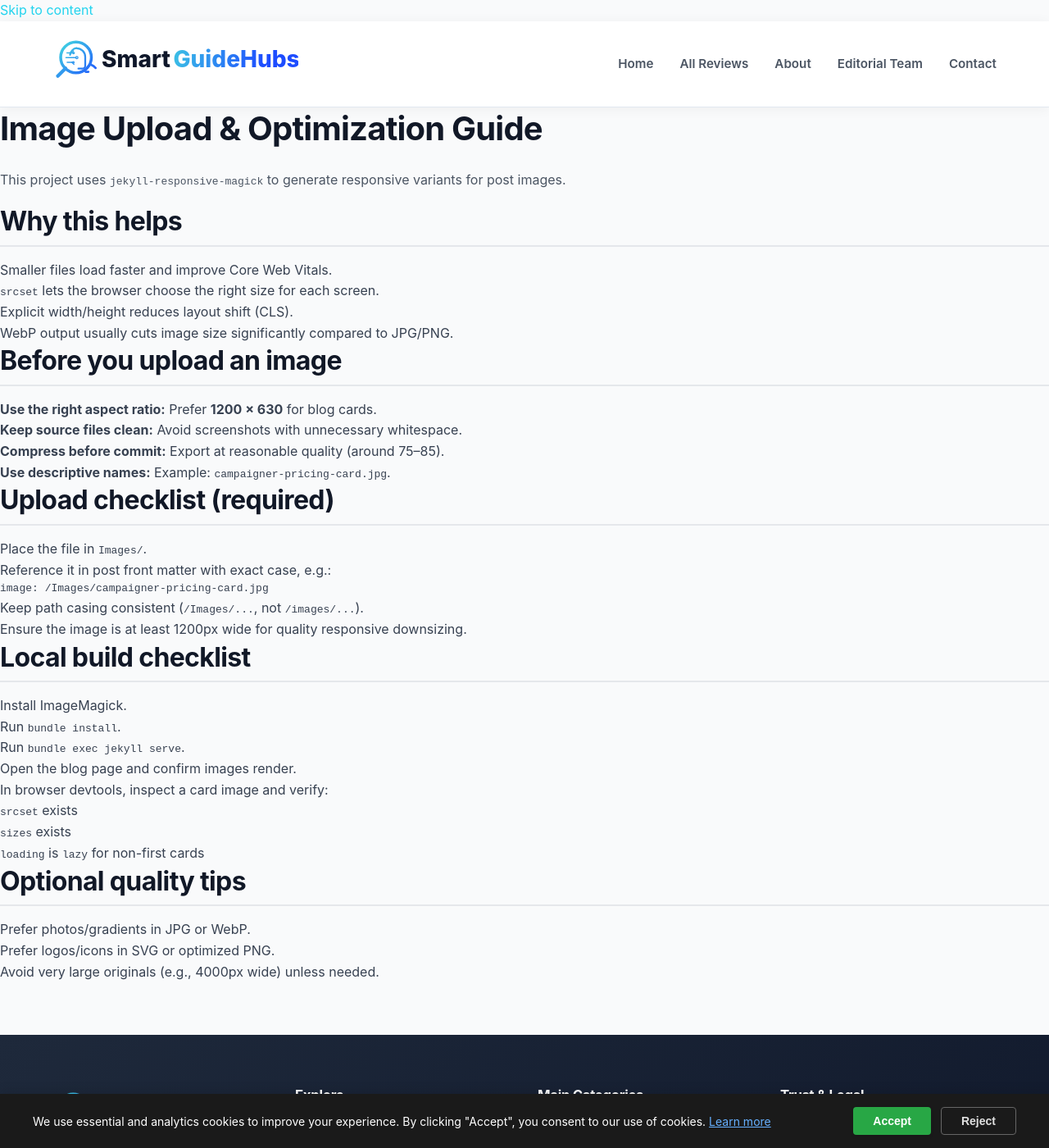
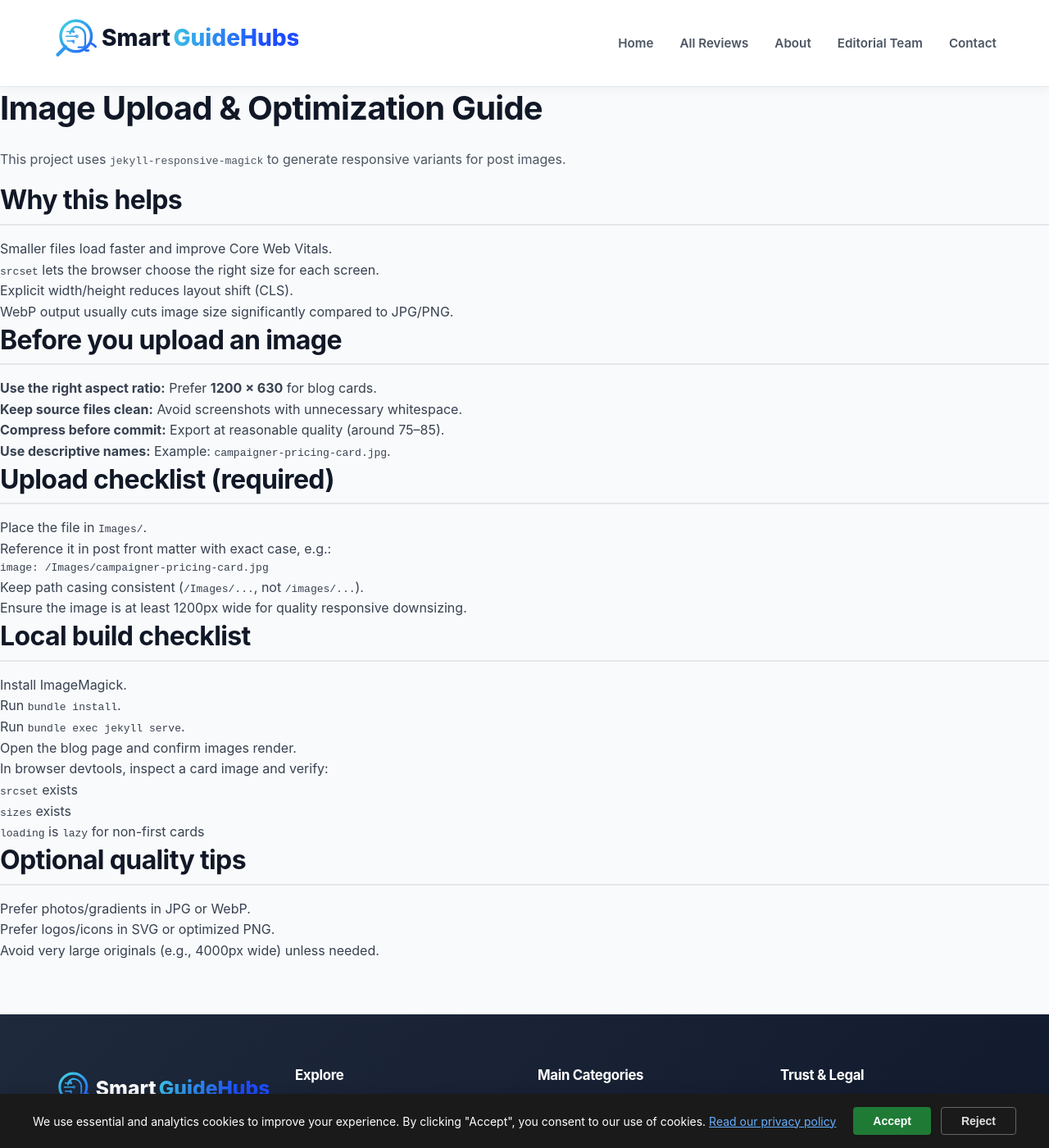
Before and after one commit to Yanniga01/gilliansperkin.github.io, a Jekyll site: the page built from IMAGE_UPLOAD_GUIDE.md, in a window 1280 px wide and 1400 px high. Shown: the whole window at 82% size. Built offline with Jekyll 4.4.1, drawn with Linux system fonts in a browser that asks for light colours; our own code applies the rules of GitHub Pages for plain Markdown files.

Commit message:
Improve remaining blog and cookie banner contrast issues

```diff
--- a/_includes/footer.html
+++ b/_includes/footer.html
@@ -18,7 +18,7 @@
       </div>
 
       <div>
-        <h4 style="color:#fff; margin-bottom:1rem; font-size:1.05rem;">Explore</h4>
+        <h2 style="color:#fff; margin-bottom:1rem; font-size:1.05rem; border:0; padding:0;">Explore</h2>
         <a href="/" style="display:block; color:#94a3b8; text-decoration:none; margin-bottom:.65rem;">Home</a>
         <a href="/about/" style="display:block; color:#94a3b8; text-decoration:none; margin-bottom:.65rem;">About</a>
         <a href="/blog/" style="display:block; color:#94a3b8; text-decoration:none; margin-bottom:.65rem;">All Reviews</a>
@@ -29,7 +29,7 @@
       </div>
 
       <div>
-        <h4 style="color:#fff; margin-bottom:1rem; font-size:1.05rem;">Main Categories</h4>
+        <h2 style="color:#fff; margin-bottom:1rem; font-size:1.05rem; border:0; padding:0;">Main Categories</h2>
         <a href="/categories/email-and-marketing-tools/" style="display:block; color:#94a3b8; text-decoration:none; margin-bottom:.65rem;">Email &amp; Marketing Tools</a>
         <a href="/categories/project-management/" style="display:block; color:#94a3b8; text-decoration:none; margin-bottom:.65rem;">Project Management</a>
         <a href="/categories/finance/" style="display:block; color:#94a3b8; text-decoration:none; margin-bottom:.65rem;">Finance Software</a>
@@ -37,7 +37,7 @@
       </div>
 
       <div>
-        <h4 style="color:#fff; margin-bottom:1rem; font-size:1.05rem;">Trust &amp; Legal</h4>
+        <h2 style="color:#fff; margin-bottom:1rem; font-size:1.05rem; border:0; padding:0;">Trust &amp; Legal</h2>
         <a href="/how-we-test-software/" style="display:block; color:#94a3b8; text-decoration:none; margin-bottom:.65rem;">How We Test Software</a>
         <a href="/privacy/" style="display:block; color:#94a3b8; text-decoration:none; margin-bottom:.65rem;">Privacy Policy</a>
         <a href="/terms/" style="display:block; color:#94a3b8; text-decoration:none; margin-bottom:.65rem;">Terms of Service</a>
--- a/assets/css/site.css
+++ b/assets/css/site.css
@@ -7,8 +7,8 @@
 /* ---------- CSS Variables ---------- */
 :root {
   /* Color system */
-  --primary: #22d3ee;
-  --primary-dark: #06b6d4;
+  --primary: #0e7490;
+  --primary-dark: #155e75;
   --primary-light: #67e8f9;
   --primary-lighter: #e0f2fe;
   --accent: #0b2a54;
@@ -110,6 +110,30 @@
   max-width: 100%;
   height: auto;
   display: block;
+}
+
+
+.skip-link {
+  position: absolute;
+  left: -9999px;
+  top: auto;
+  width: 1px;
+  height: 1px;
+  overflow: hidden;
+  z-index: 2000;
+  background: var(--accent);
+  color: #ffffff;
+  padding: 0.75rem 1rem;
+  border-radius: var(--radius-sm);
+  text-decoration: none;
+  border: 2px solid #ffffff;
+}
+
+.skip-link:focus {
+  left: 1rem;
+  top: 1rem;
+  width: auto;
+  height: auto;
 }
 
 /* ---------- Typography ---------- */
--- a/cookies.js
+++ b/cookies.js
@@ -178,7 +178,7 @@
                             text-decoration: underline;
                             transition: opacity 0.2s;
                         " onmouseover="this.style.opacity='0.8'" onmouseout="this.style.opacity='1'">
-                            Learn more
+                            Read our privacy policy
                         </a>
                     </p>
                     <div style="
@@ -187,7 +187,7 @@
                         flex-wrap: wrap;
                     ">
                         <button id="acceptCookiesBtn" style="
-                            background: #28a745;
+                            background: #1f7a35;
                             color: white;
                             border: none;
                             padding: 8px 24px;
@@ -197,8 +197,8 @@
                             font-size: 14px;
                             transition: all 0.2s;
                             box-shadow: 0 2px 4px rgba(0,0,0,0.1);
-                        " onmouseover="this.style.background='#2c974b';this.style.transform='translateY(-1px)'"
-                           onmouseout="this.style.background='#28a745';this.style.transform='translateY(0)'"
+                        " onmouseover="this.style.background='#19662c';this.style.transform='translateY(-1px)'"
+                           onmouseout="this.style.background='#1f7a35';this.style.transform='translateY(0)'"
                            onfocus="this.style.outline='2px solid #66b0ff';this.style.outlineOffset='2px'"
                            onblur="this.style.outline='none'">
                             Accept
```
Also changed, not shown: blog/index.html (+14 -9 lines).
